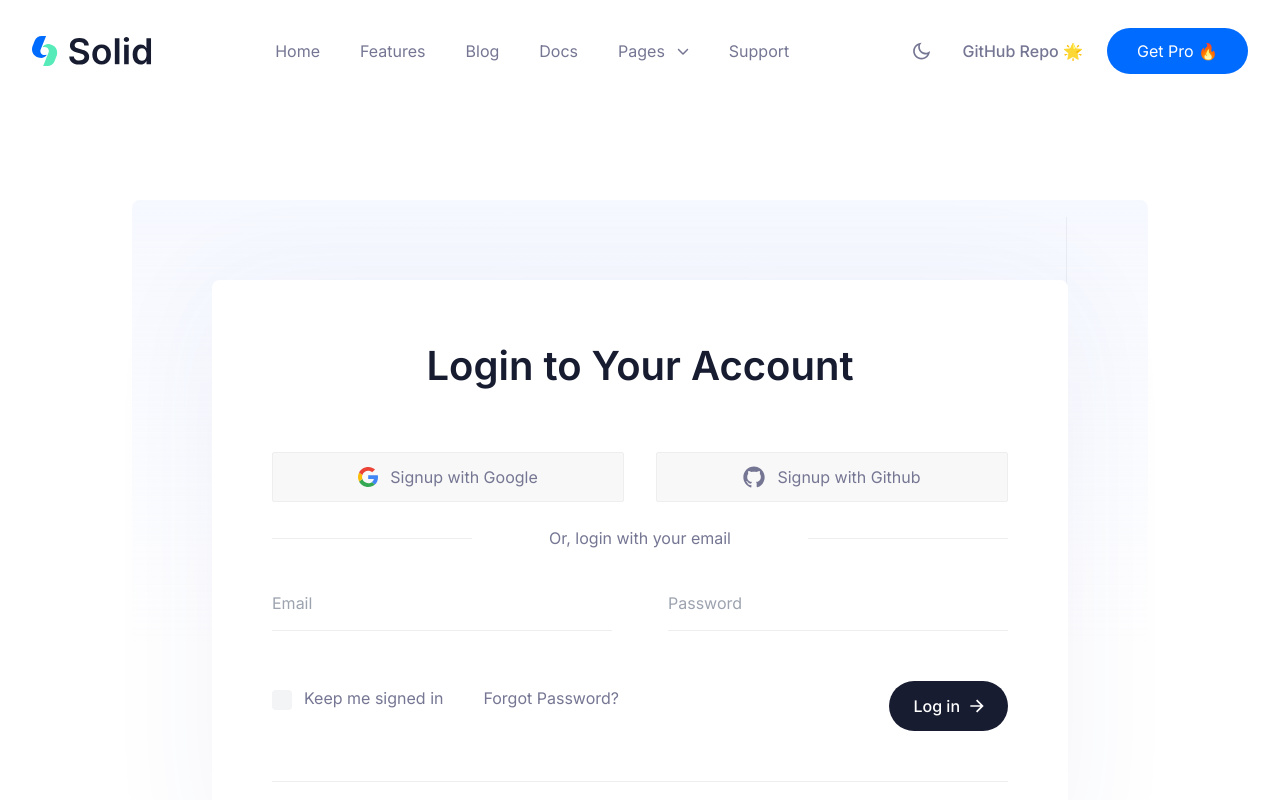
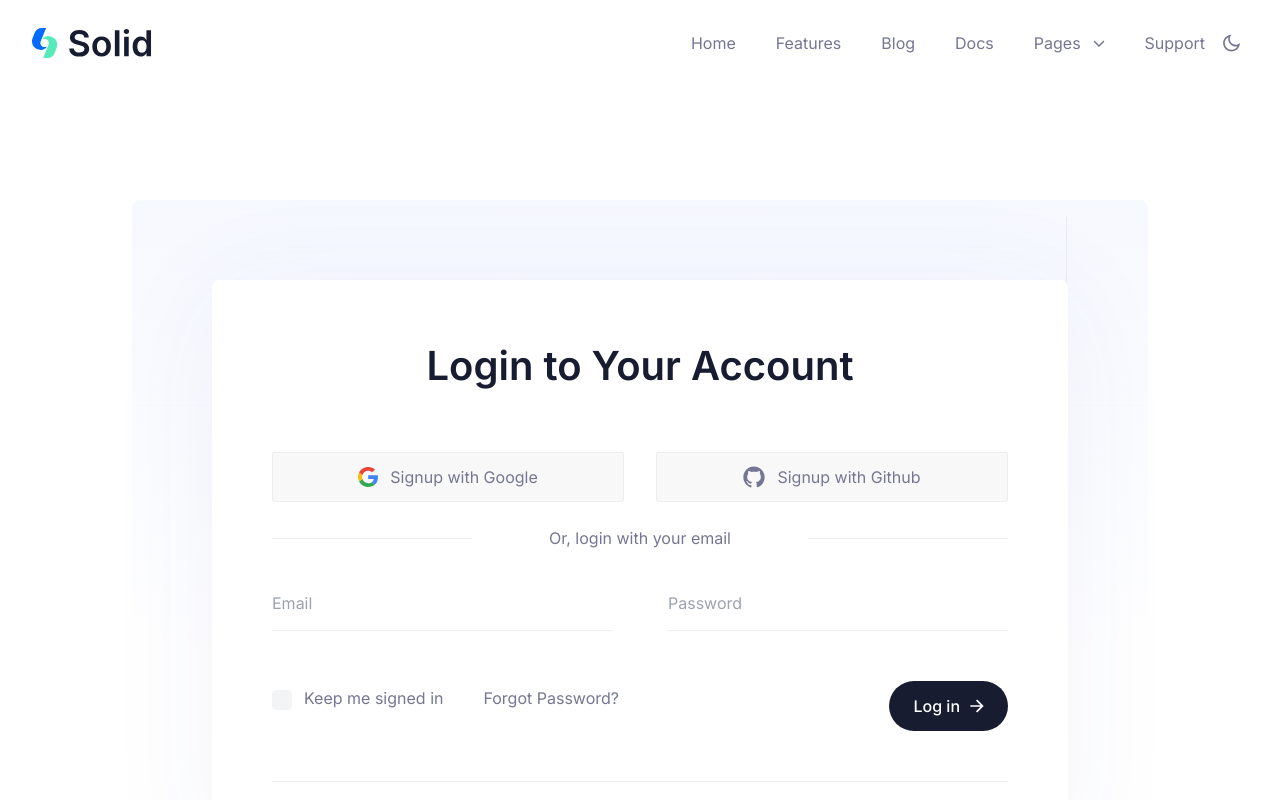
Before and after one commit to NoelOsiro/edusearch, a Next.js app: page /auth/signin in a window 1280 px wide. Shown: the top 800 px of the page. Built offline with nearby package versions, Linux system fonts and the light colour scheme.

Commit message:
removed github and pro icon

```diff
--- a/src/components/Header/index.tsx
+++ b/src/components/Header/index.tsx
@@ -97,7 +97,7 @@ const Header = () => {
 
         {/* Nav Menu Start   */}
         <div
-          className={`invisible h-0 w-full items-center justify-between xl:visible xl:flex xl:h-auto xl:w-full ${
+          className={`invisible h-0 w-full items-center justify-end xl:visible xl:flex xl:h-auto xl:w-full ${
             navigationOpen &&
             "navbar !visible mt-4 h-auto max-h-[400px] rounded-md bg-white p-7.5 shadow-solid-5 dark:bg-blacksection xl:h-auto xl:p-0 xl:shadow-none xl:dark:bg-transparent"
           }`}
@@ -151,22 +151,9 @@ const Header = () => {
             </ul>
           </nav>
 
-          <div className="mt-7 flex items-center gap-6 xl:mt-0">
+          <div className="mt-7 ml-4 flex items-center gap-6 xl:mt-0">
             <ThemeToggler />
 
-            <Link
-              href="https://github.com/NextJSTemplates/solid-nextjs"
-              className="text-regular font-medium text-waterloo hover:text-primary"
-            >
-              GitHub Repo 🌟
-            </Link>
-
-            <Link
-              href="https://nextjstemplates.com/templates/solid"
-              className="flex items-center justify-center rounded-full bg-primary px-7.5 py-2.5 text-regular text-white duration-300 ease-in-out hover:bg-primaryho"
-            >
-              Get Pro 🔥
-            </Link>
           </div>
         </div>
       </div>
```
